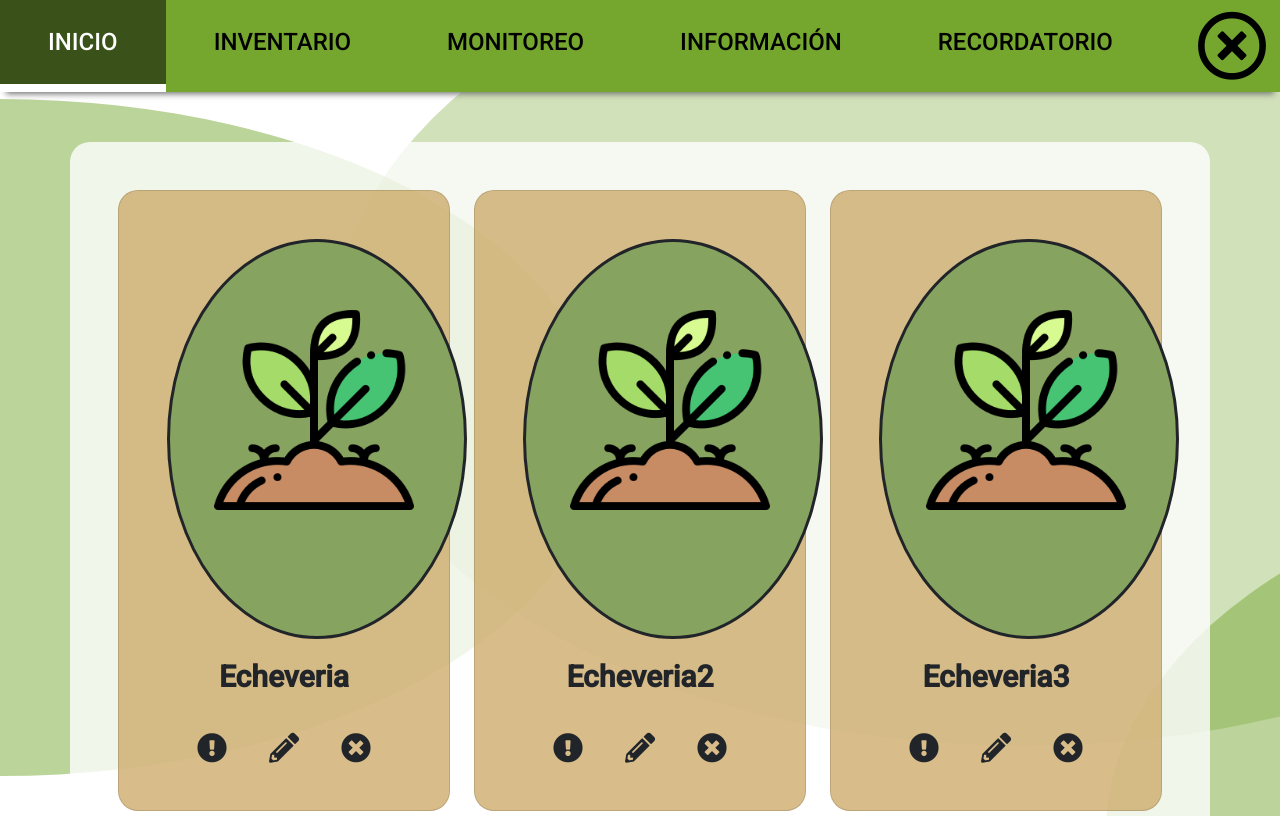
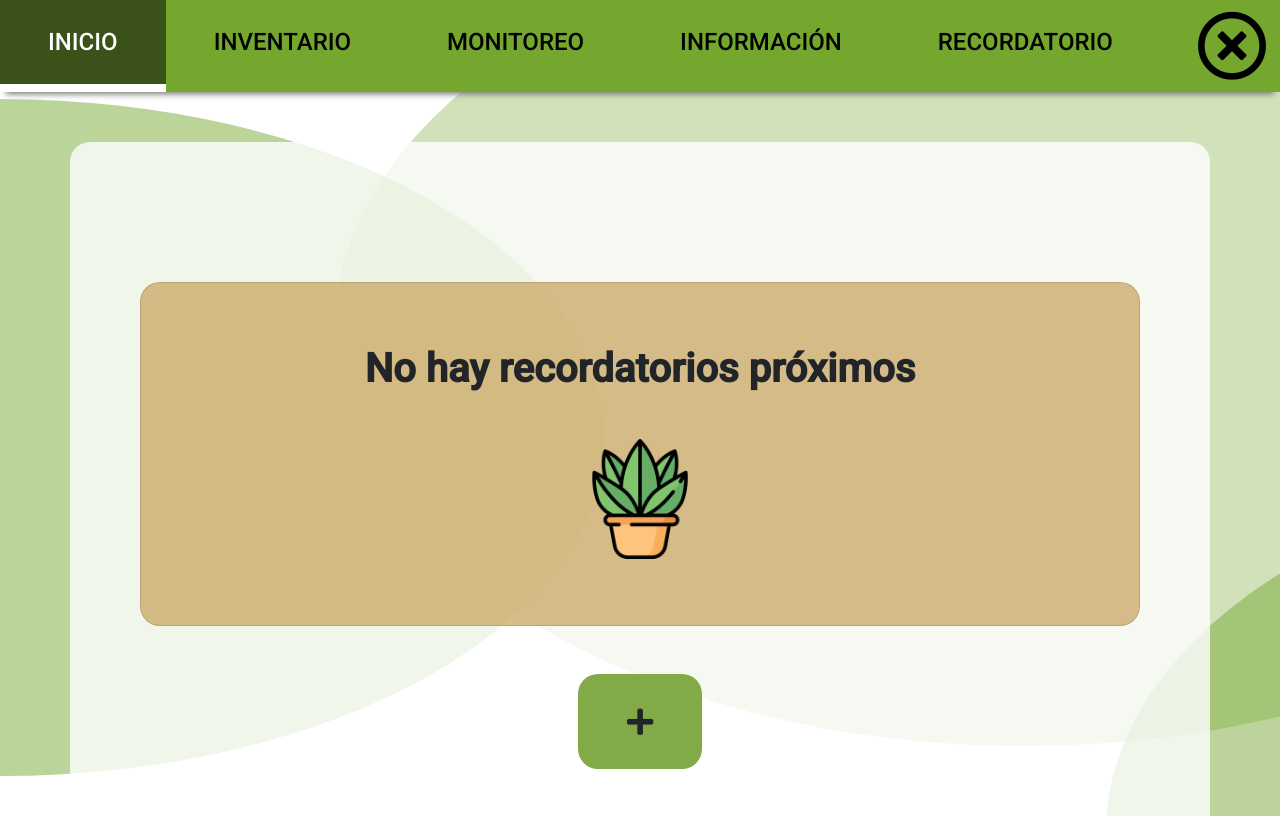
Before and after one commit to Melania227/University-SemesterV-PLANTMON, an Angular app in the folder PLANTMON-WebApp/: page /#/ in a window 1280 px wide. Shown: the top 816 px of the page. Built offline with nearby package versions, Linux system fonts and the light colour scheme.

Commit message:
U: No record available

```diff
--- a/PLANTMON-WebApp/src/app/app.component.html
+++ b/PLANTMON-WebApp/src/app/app.component.html
@@ -1,4 +1,4 @@
 <!-- <app-header></app-header> -->
-<app-monitoring></app-monitoring>
+<app-no-reminder-available></app-no-reminder-available>
 <!-- <h1>Prueba funcionamiento</h1> -->
 <router-outlet></router-outlet>
--- a/PLANTMON-WebApp/src/app/components/reminders/no-reminder-available/no-reminder-available.component.css
+++ b/PLANTMON-WebApp/src/app/components/reminders/no-reminder-available/no-reminder-available.component.css
@@ -0,0 +1,45 @@
+body{
+    background-image: url('../../../../assets/imgs/circle-background.png');
+}
+
+.square{
+    background-color: rgba(255, 255, 255, 0.8);
+    border-radius: 20px;
+    margin-top: 50px;
+    padding-top: 140px;
+    padding-bottom: 140px;
+}
+
+.card{
+    margin: 0 auto;
+    max-width: 1000px;
+    background-color: hsl(39, 50%, 57%,0.7);
+    font-family:  'Roboto', sans-serif;
+    border-radius: 20px;
+    padding: 30px;
+}
+.card-img-top{
+    max-height: 150px;
+    max-width: 120px;
+    padding-top: 30px;
+    margin-bottom: 20px;
+}
+
+
+button:focus {
+    outline: none;
+    box-shadow: none;
+}
+
+.card-body h4{
+    font-size: 40px;
+    font-weight: bold;
+    font-family: 'Roboto', sans-serif;
+    text-align: center;
+}
+
+.btnAdd{
+    background: #82AB48;
+    border-radius: 20px;
+    font-size: 30px;
+}
--- a/PLANTMON-WebApp/src/app/components/reminders/no-reminder-available/no-reminder-available.component.html
+++ b/PLANTMON-WebApp/src/app/components/reminders/no-reminder-available/no-reminder-available.component.html
@@ -1 +1,22 @@
-<p>no-reminder-available works!</p>
+<head>
+    <link rel="stylesheet" href="https://cdnjs.cloudflare.com/ajax/libs/font-awesome/5.15.3/css/all.min.css">
+
+    <!-- ROBOTO FONT -->
+    <link rel="preconnect" href="https://fonts.gstatic.com">
+    <link href="https://fonts.googleapis.com/css2?family=Roboto&display=swap" rel="stylesheet">
+</head>
+
+<body>
+    <app-header></app-header>
+    <div class="container square">
+        <div class="card text-left">
+            <div class="card-body text-center mt-3">
+                <h4 class="card-title">No hay recordatorios próximos</h4>
+                <img class="card-img-top mt-2" src="../../../../assets/imgs/plant-icon.png" alt="">
+            </div>
+        </div>
+        <div class="text-center">
+            <button class="btn btnAdd px-5 py-4 m-5"><i class="fas fa-plus"></i></button>
+        </div>
+    </div>
+</body>
```
